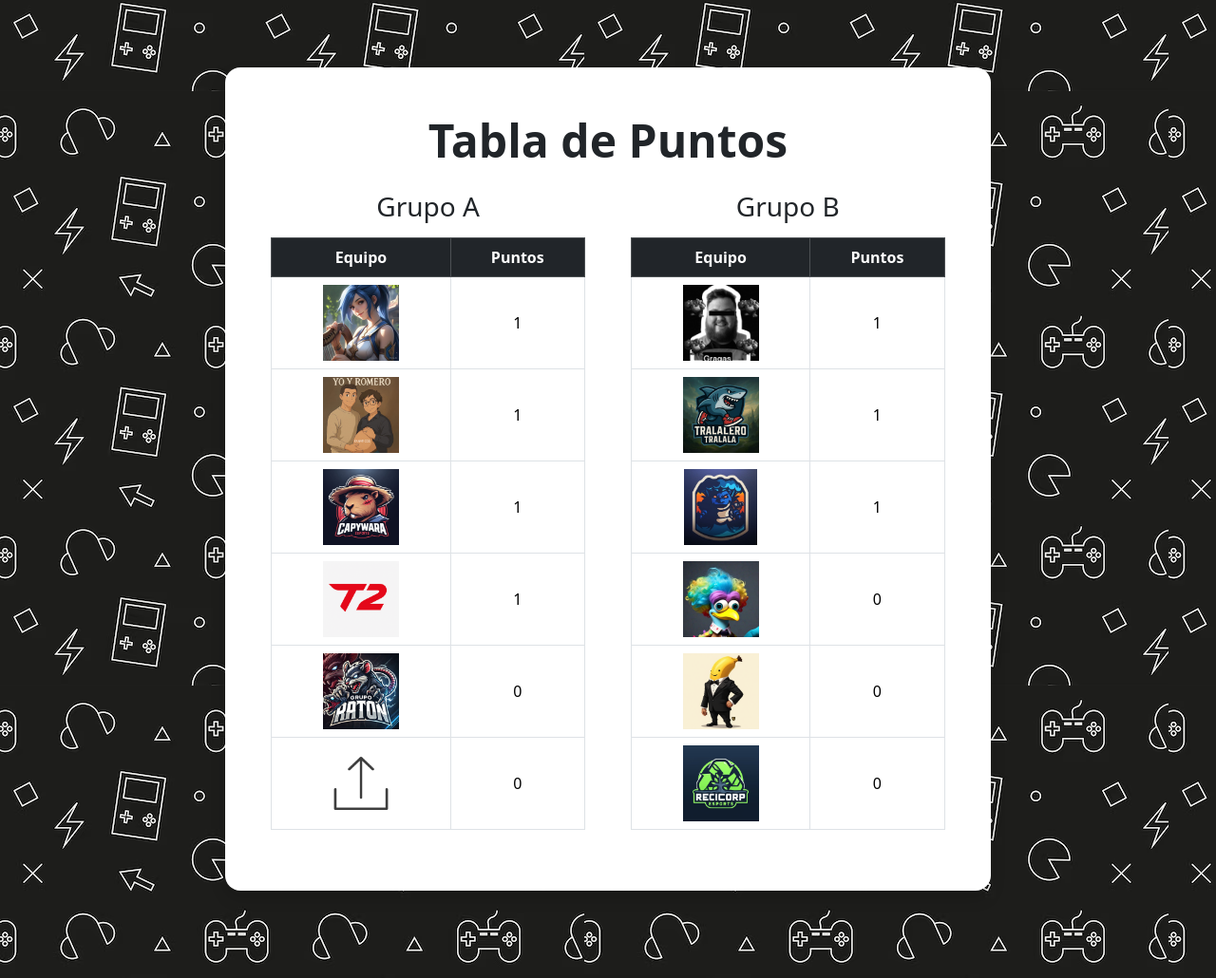
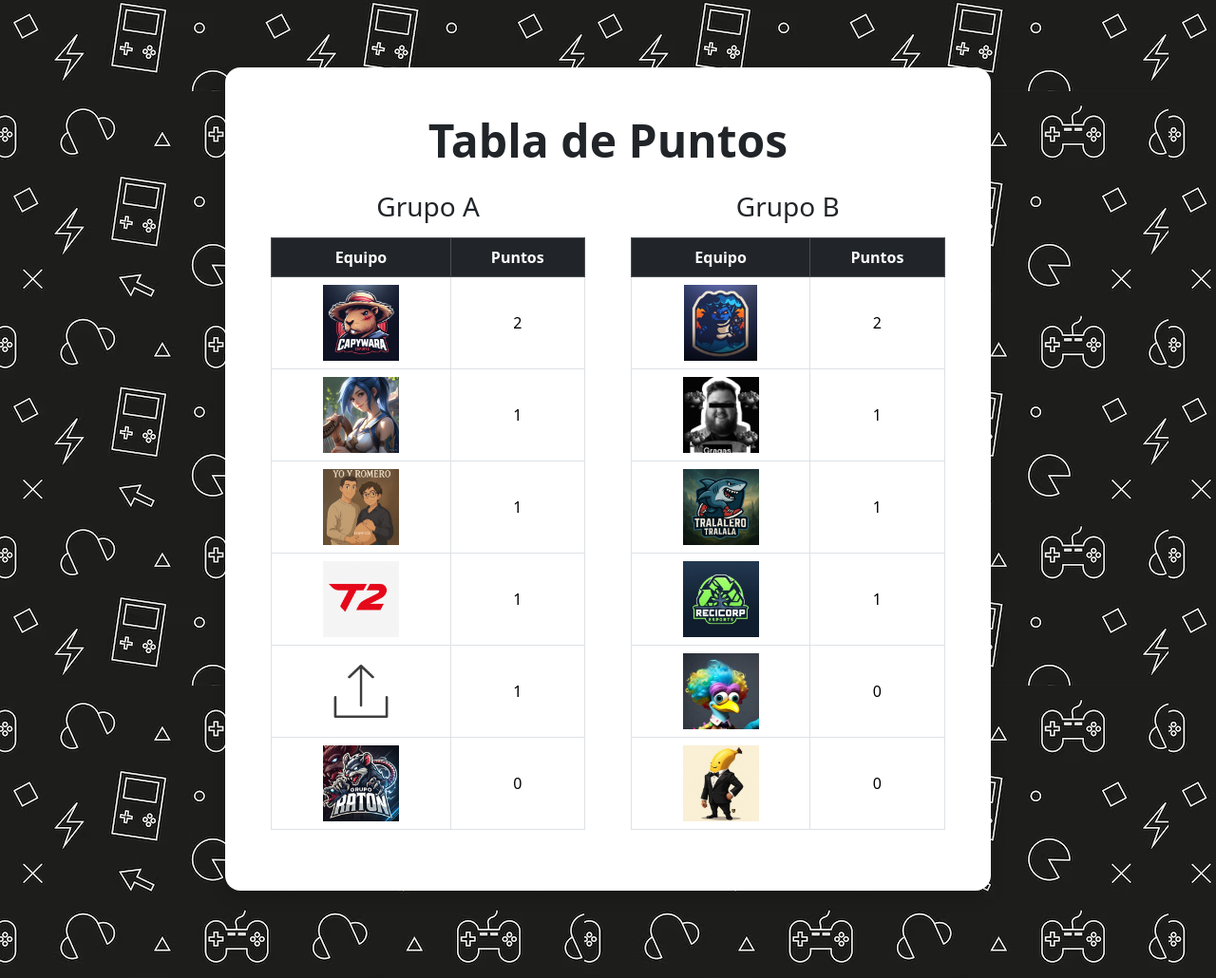
Before and after one commit to uandesesports/uandesesports.github.io, a plain HTML site: page pages/lol.html in a window 1280 px wide. Shown: the part 2408-3438 px from the top of the page at 95% size. Drawn offline with nearby package versions, Linux system fonts and the light colour scheme.

Commit message:
puntos lol semana 2 (menos por 1 equipo)

```diff
--- a/pages/lol.html
+++ b/pages/lol.html
@@ -148,12 +148,12 @@
           <table class="table table-bordered text-center align-middle">
             <thead class="table-dark"><tr><th>Equipo</th><th>Puntos</th></tr></thead>
             <tbody>
+              <tr><td><img src="imglol/teams/capywara.png" class="img-fluid" style="height: 80px;"></td><td>2</td></tr>
               <tr><td><img src="imglol/teams/PredniSona.jpg" class="img-fluid" style="height: 80px;"></td><td>1</td></tr>
               <tr><td><img src="imglol/teams/cristiano.jpg" class="img-fluid" style="height: 80px;"></td><td>1</td></tr>
-              <tr><td><img src="imglol/teams/capywara.png" class="img-fluid" style="height: 80px;"></td><td>1</td></tr>
               <tr><td><img src="imglol/teams/T2.png" class="img-fluid" style="height: 80px;"></td><td>1</td></tr>
+              <tr><td><img src="imglol/teams/downs.webp" class="img-fluid" style="height: 80px;"></td><td>1</td></tr>
               <tr><td><img src="imglol/teams/gruporaton.jpg" class="img-fluid" style="height: 80px;"></td><td>0</td></tr>
-              <tr><td><img src="imglol/teams/downs.webp" class="img-fluid" style="height: 80px;"></td><td>0</td></tr>
             </tbody>
           </table>
         </div>
@@ -164,12 +164,12 @@
           <table class="table table-bordered text-center align-middle">
             <thead class="table-dark"><tr><th>Equipo</th><th>Puntos</th></tr></thead>
             <tbody>
+              <tr><td><img src="imglol/teams/BIGMAN.JPG" class="img-fluid" style="height: 80px;"></td><td>2</td></tr>
               <tr><td><img src="imglol/teams/gragasirl.jpg" class="img-fluid" style="height: 80px;"></td><td>1</td></tr>
               <tr><td><img src="imglol/teams/tralalero.jpg" class="img-fluid" style="height: 80px;"></td><td>1</td></tr>
-              <tr><td><img src="imglol/teams/BIGMAN.JPG" class="img-fluid" style="height: 80px;"></td><td>1</td></tr>
+              <tr><td><img src="imglol/teams/rezzzicorp.jpg" class="img-fluid" style="height: 80px;"></td><td>1</td></tr>
               <tr><td><img src="imglol/teams/LuffyGoofy.JPG" class="img-fluid" style="height: 80px;"></td><td>0</td></tr>
               <tr><td><img src="imglol/teams/Squad Bananin - lucas mendoza.png" class="img-fluid" style="height: 80px;"></td><td>0</td></tr>
-              <tr><td><img src="imglol/teams/rezzzicorp.jpg" class="img-fluid" style="height: 80px;"></td><td>0</td></tr>
             </tbody>
           </table>
         </div>
```
